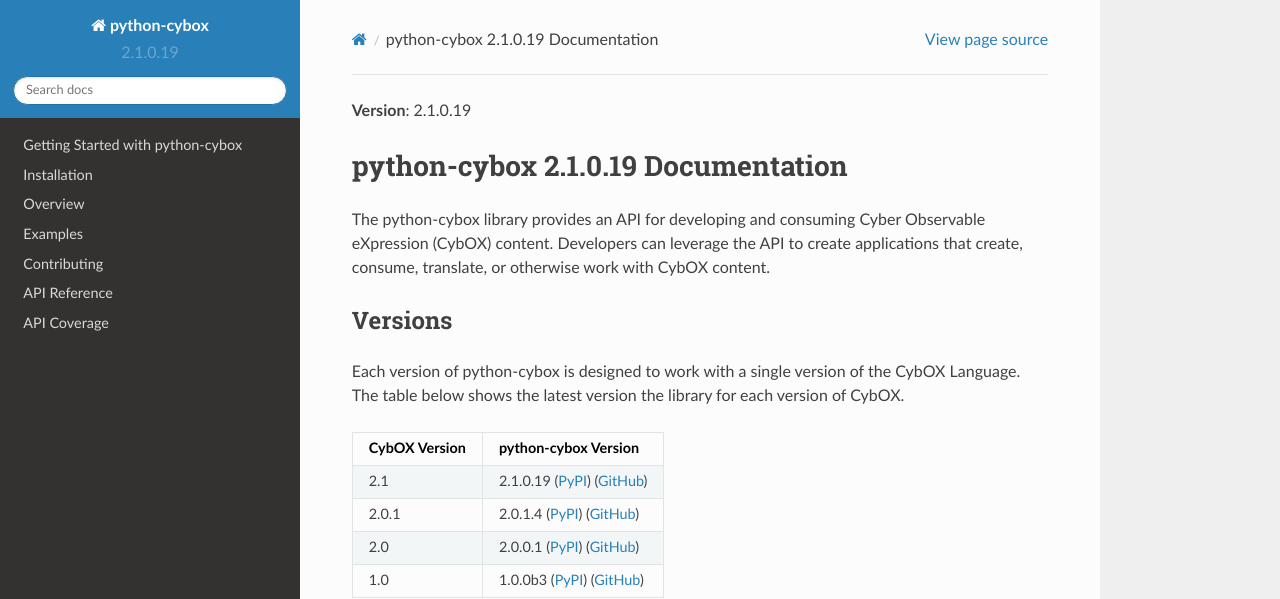
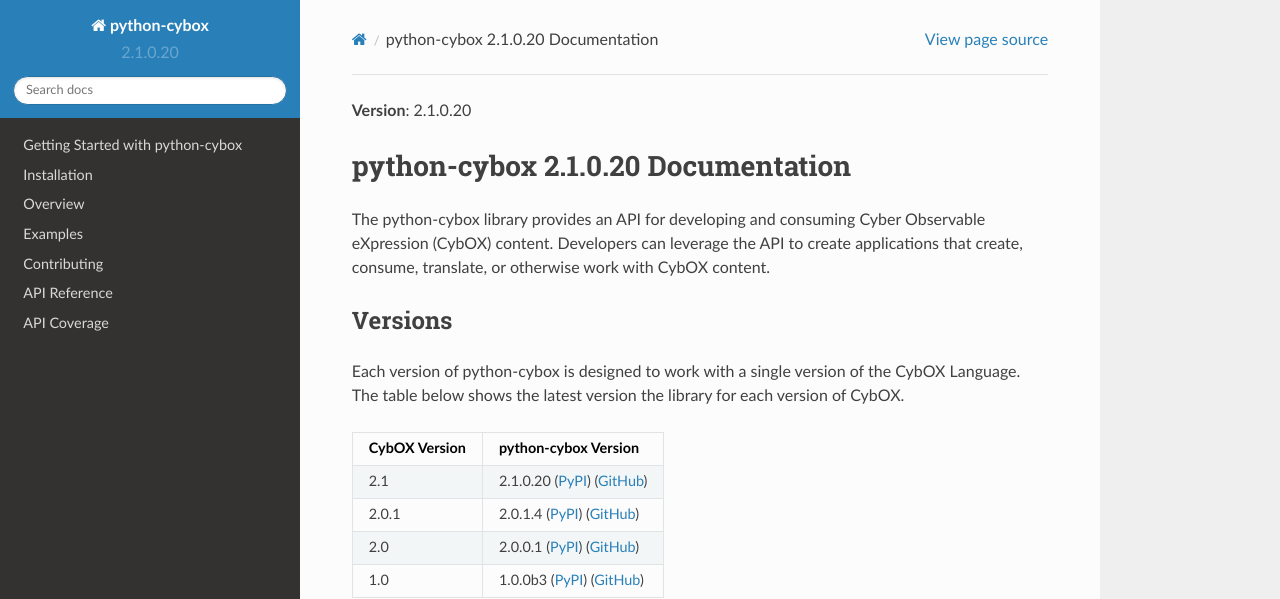
Before and after one commit to CybOXProject/python-cybox, a Sphinx documentation site: the page built from docs/index.rst, in a window 1280 px wide and 900 px high. Shown: the top 599 px of the window. Built offline with Sphinx 7.4.7 and the Read the Docs theme 2.0.0, drawn with Linux system fonts in a browser that asks for light colours.

Commit message:
Bump version: 2.1.0.19 → 2.1.0.20

```diff
--- a/cybox/version.py
+++ b/cybox/version.py
@@ -1,4 +1,4 @@
 # Copyright (c) 2017, The MITRE Corporation. All rights reserved.
 # See LICENSE.txt for complete terms.
 
-__version__ = "2.1.0.19"
+__version__ = "2.1.0.20"
--- a/docs/index.rst
+++ b/docs/index.rst
@@ -15,14 +15,14 @@
 ============= ====================
 CybOX Version python-cybox Version
 ============= ====================
-2.1           2.1.0.19 (`PyPI`__) (`GitHub`__)
+2.1           2.1.0.20 (`PyPI`__) (`GitHub`__)
 2.0.1         2.0.1.4 (`PyPI`__) (`GitHub`__)
 2.0           2.0.0.1 (`PyPI`__) (`GitHub`__)
 1.0           1.0.0b3 (`PyPI`__) (`GitHub`__)
 ============= ====================
 
-__ https://pypi.python.org/pypi/cybox/2.1.0.19
-__ https://github.com/CybOXProject/python-cybox/tree/v2.1.0.19
+__ https://pypi.python.org/pypi/cybox/2.1.0.20
+__ https://github.com/CybOXProject/python-cybox/tree/v2.1.0.20
 __ https://pypi.python.org/pypi/cybox/2.0.1.4
 __ https://github.com/CybOXProject/python-cybox/tree/v2.0.1.4
 __ https://pypi.python.org/pypi/cybox/2.0.0.1
--- a/setup.cfg
+++ b/setup.cfg
@@ -1,5 +1,5 @@
 [bumpversion]
-current_version = 2.1.0.19
+current_version = 2.1.0.20
 parse = (?P<major>\d+)\.(?P<minor>\d+)\.(?P<patch>\d+).(?P<revision>\d+)(?P<dev_version>.dev\d+)?
 serialize =
 	{major}.{minor}.{patch}.{revision}.{dev_version}
```
